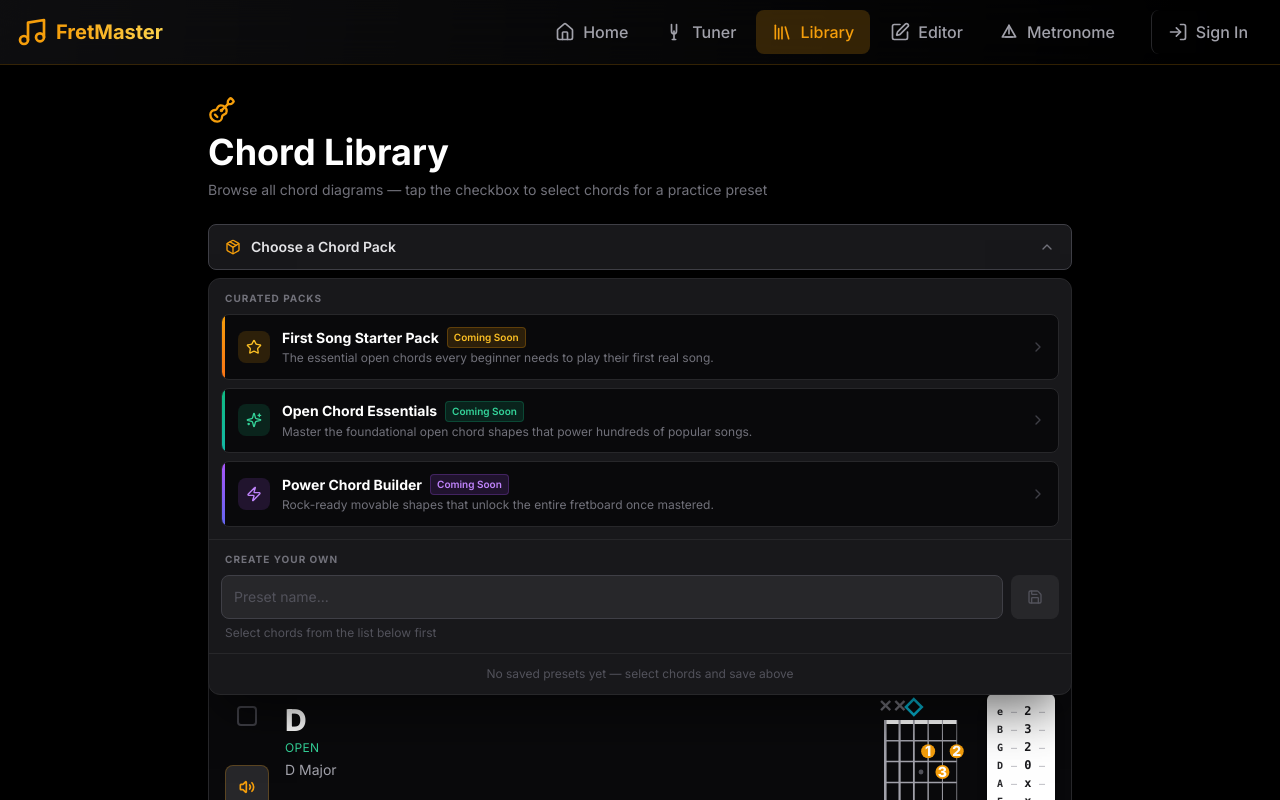
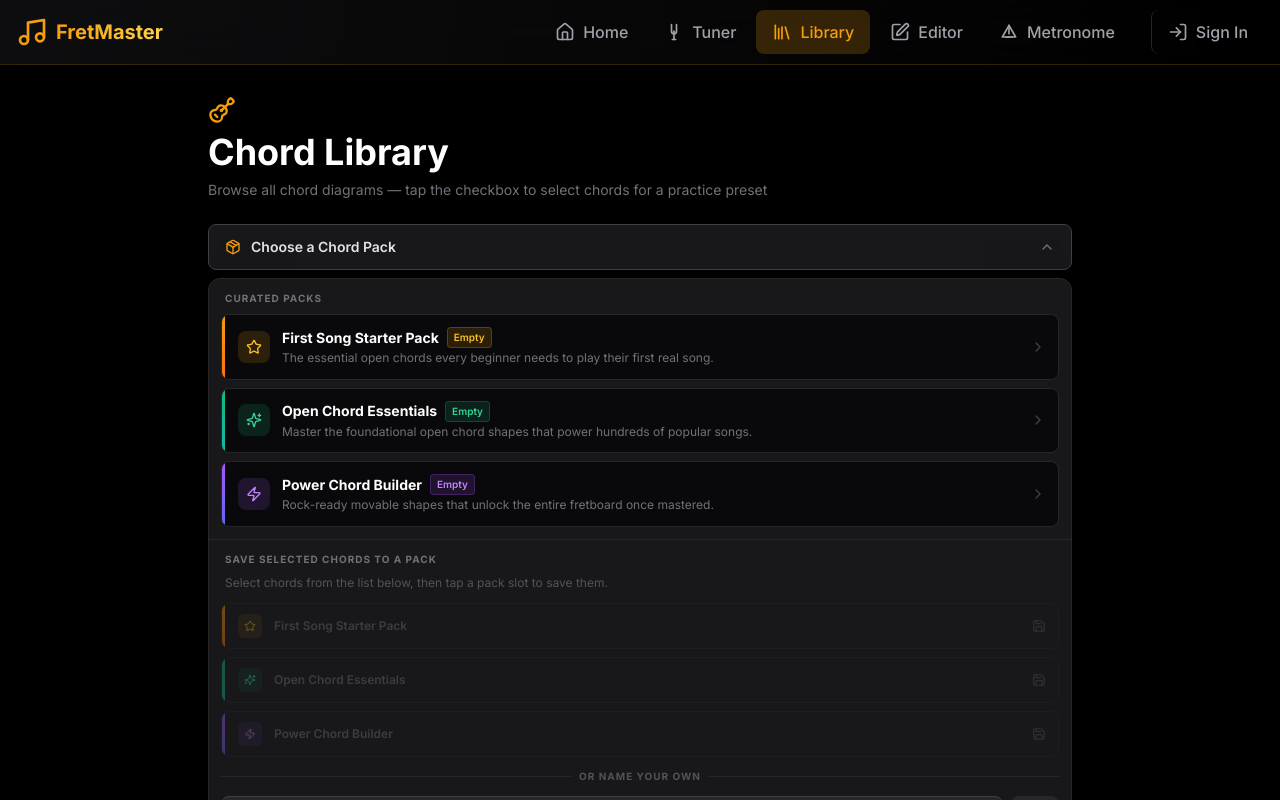
Before and after one commit to randysoller/onspace-9bg96c-13939, a React (Vite) app: page /library in a window 1280 px wide. Both pictures are taken after a click on the button "Choose a Chord Pack". Built offline with nearby package versions, Linux system fonts and the light colour scheme.

Commit message:
Pack slot chord assignment in Chord Library

```diff
--- a/src/pages/ChordLibrary.tsx
+++ b/src/pages/ChordLibrary.tsx
@@ -1,10 +1,11 @@
 
-import { useState, useMemo } from 'react';
+import { useState, useMemo, useEffect } from 'react';
 import { useNavigate } from 'react-router-dom';
 import {
   Guitar, Search, Sliders, Bookmark, Music, BarChart3, Move,
   Volume2, Library, MousePointer, Plus, Save, Heart, Edit,
   Package, ChevronDown, ChevronRight, Star, Sparkles, Zap,
+  CheckCircle2,
 } from 'lucide-react';
 import { CHORD_DATABASE } from '@/constants/chords';
 import type { ChordData } from '@/types/chord';
@@ -180,6 +181,14 @@ export default function ChordLibrary() {
   const [detailModalIndex, setDetailModalIndex] = useState(0);
   const [showPresetMenu, setShowPresetMenu] = useState(false);
   const [newPresetName, setNewPresetName] = useState('');
+  const [packAssignments, setPackAssignments] = useState<Record<string, string[]>>(() => {
+    try {
+      const stored = localStorage.getItem('fretmaster_pack_assignments');
+      return stored ? JSON.parse(stored) : {};
+    } catch {
+      return {};
+    }
+  });
 
   const { presets: userPresets, addPreset } = usePresetStore();
   const { editStandardChord, editChord, customChords, hiddenStandardChords } = useCustomChordStore();
@@ -262,6 +271,36 @@ export default function ChordLibrary() {
     navigate('/editor');
   };
 
+  const handleSaveToPackSlot = (packId: string) => {
+    if (selectedChords.size === 0) {
+      toast.error('Select at least one chord first');
+      return;
+    }
+    const updated = { ...packAssignments, [packId]: Array.from(selectedChords) };
+    setPackAssignments(updated);
+    localStorage.setItem('fretmaster_pack_assignments', JSON.stringify(updated));
+    const packTitle = CHORD_PACKS.find((p) => p.id === packId)?.title ?? packId;
+    toast.success(`${selectedChords.size} chords saved to "${packTitle}"`);
+  };
+
+  const handleLoadPackSlot = (packId: string) => {
+    const chords = packAssignments[packId];
+    if (!chords || chords.length === 0) return;
+    setSelectedChords(new Set(chords));
+    setSelectedPreset(packId);
+    setShowPresetMenu(false);
+    toast.success(`Loaded ${chords.length} chords from pack`);
+  };
+
+  const handleClearPackSlot = (packId: string) => {
+    const updated = { ...packAssignments };
+    delete updated[packId];
+    setPackAssignments(updated);
+    localStorage.setItem('fretmaster_pack_assignments', JSON.stringify(updated));
+    if (selectedPreset === packId) setSelectedPreset(null);
+    toast.success('Pack cleared');
+  };
+
   const handleCreatePreset = () => {
     if (!newPresetName.trim()) {
       toast.error('Please enter a preset name');
@@ -290,7 +329,7 @@ export default function ChordLibrary() {
 
   const favoriteCount = favoriteIds.size;
 
-  // ── Chord Pack definitions (curated packs — chords populated later) ──────────
+  // ── Chord Pack definitions ──────────────────────────────────────────────────
   const CHORD_PACKS = [
     {
       id: 'first-song-starter',
@@ -300,8 +339,8 @@ export default function ChordLibrary() {
       accentColor: 'from-amber-500 to-orange-500',
       badgeColor: 'bg-amber-500/15 text-amber-400 border-amber-500/25',
       iconBg: 'bg-amber-500/15 text-amber-400',
-      chordCount: 0,
-      comingSoon: true,
+      saveBtnColor: 'bg-amber-500/20 hover:bg-amber-500/30 text-amber-400 border-amber-500/30',
+      loadBtnColor: 'bg-amber-500 hover:bg-amber-600 text-zinc-950',
     },
     {
       id: 'open-chord-essentials',
@@ -311,8 +350,8 @@ export default function ChordLibrary() {
       accentColor: 'from-emerald-500 to-teal-500',
       badgeColor: 'bg-emerald-500/15 text-emerald-400 border-emerald-500/25',
       iconBg: 'bg-emerald-500/15 text-emerald-400',
-      chordCount: 0,
-      comingSoon: true,
+      saveBtnColor: 'bg-emerald-500/20 hover:bg-emerald-500/30 text-emerald-400 border-emerald-500/30',
+      loadBtnColor: 'bg-emerald-500 hover:bg-emerald-600 text-white',
     },
     {
       id: 'power-chord-builder',
@@ -322,8 +361,8 @@ export default function ChordLibrary() {
       accentColor: 'from-purple-500 to-indigo-500',
       badgeColor: 'bg-purple-500/15 text-purple-400 border-purple-500/25',
       iconBg: 'bg-purple-500/15 text-purple-400',
-      chordCount: 0,
-      comingSoon: true,
+      saveBtnColor: 'bg-purple-500/20 hover:bg-purple-500/30 text-purple-400 border-purple-500/30',
+      loadBtnColor: 'bg-purple-500 hover:bg-purple-600 text-white',
     },
   ];
 
@@ -381,10 +420,21 @@ export default function ChordLibrary() {
                   Curated Packs
                 </div>
                 <div className="space-y-2">
-                  {CHORD_PACKS.map((pack) => (
+                  {CHORD_PACKS.map((pack) => {
+                    const assigned = packAssignments[pack.id];
+                    const isPopulated = assigned && assigned.length > 0;
+                    const isActive = selectedPreset === pack.id;
+                    return (
                       <div
                         key={pack.id}
-                      className="relative flex items-center gap-3 bg-zinc-950 border border-zinc-800 rounded-lg p-3 overflow-hidden group cursor-default"
+                        onClick={() => isPopulated && handleLoadPackSlot(pack.id)}
+                        className={`relative flex items-center gap-3 bg-zinc-950 border rounded-lg p-3 overflow-hidden transition-all ${
+                          isPopulated
+                            ? isActive
+                              ? 'border-amber-500/50 cursor-pointer'
+                              : 'border-zinc-700 hover:border-zinc-600 cursor-pointer'
+                            : 'border-zinc-800 cursor-default'
+                        }`}
                       >
                         {/* Left color accent stripe */}
                         <div className={`absolute left-0 top-0 bottom-0 w-[3px] rounded-l-lg bg-gradient-to-b ${pack.accentColor}`} />
@@ -398,31 +448,103 @@ export default function ChordLibrary() {
                         <div className="flex-1 min-w-0">
                           <div className="flex items-center gap-2 flex-wrap">
                             <span className="text-sm font-bold text-white">{pack.title}</span>
-                          {pack.comingSoon && (
+                            {isPopulated ? (
+                              <span className="text-[10px] font-semibold px-1.5 py-0.5 rounded border bg-zinc-800 text-zinc-300 border-zinc-700">
+                                {assigned.length} chords
+                              </span>
+                            ) : (
                               <span className={`text-[10px] font-semibold px-1.5 py-0.5 rounded border ${pack.badgeColor}`}>
-                              Coming Soon
+                                Empty
                               </span>
                             )}
                           </div>
                           <p className="text-xs text-zinc-500 mt-0.5 leading-snug">{pack.description}</p>
                         </div>
 
-                      {/* Arrow */}
+                        {/* Right action */}
+                        {isPopulated ? (
+                          <div className="flex items-center gap-1.5 flex-shrink-0">
+                            {isActive && <CheckCircle2 className="w-4 h-4 text-amber-400" />}
+                            <button
+                              onClick={(e) => { e.stopPropagation(); handleClearPackSlot(pack.id); }}
+                              className="text-zinc-600 hover:text-zinc-400 text-[10px] underline underline-offset-2 transition-colors"
+                            >
+                              Clear
+                            </button>
+                          </div>
+                        ) : (
                           <ChevronRight className="w-4 h-4 text-zinc-700 flex-shrink-0" />
+                        )}
                       </div>
-                  ))}
+                    );
+                  })}
                 </div>
               </div>
 
               {/* ── Create Custom Preset ──────────────────────────────────── */}
               <div className="p-3 border-b border-zinc-800">
                 <div className="text-[10px] font-bold text-zinc-500 uppercase tracking-widest px-1 mb-2">
-                  Create Your Own
+                  Save Selected Chords to a Pack
                 </div>
+
+                {selectedChords.size === 0 ? (
+                  <p className="text-xs text-zinc-600 px-1 mb-3">
+                    Select chords from the list below, then tap a pack slot to save them.
+                  </p>
+                ) : (
+                  <p className="text-xs text-emerald-400 px-1 mb-3 font-medium">
+                    {selectedChords.size} chord{selectedChords.size !== 1 ? 's' : ''} selected — choose a pack slot:
+                  </p>
+                )}
+
+                {/* Pack slot buttons */}
+                <div className="space-y-2 mb-3">
+                  {CHORD_PACKS.map((pack) => {
+                    const assigned = packAssignments[pack.id];
+                    const isPopulated = assigned && assigned.length > 0;
+                    return (
+                      <button
+                        key={pack.id}
+                        onClick={() => handleSaveToPackSlot(pack.id)}
+                        disabled={selectedChords.size === 0}
+                        className={`w-full relative flex items-center gap-3 border rounded-lg px-3 py-2.5 overflow-hidden transition-all disabled:opacity-40 disabled:cursor-not-allowed ${
+                          selectedChords.size > 0
+                            ? `${pack.saveBtnColor} border`
+                            : 'bg-zinc-900 border-zinc-800 text-zinc-500'
+                        }`}
+                      >
+                        {/* Accent stripe */}
+                        <div className={`absolute left-0 top-0 bottom-0 w-[3px] rounded-l-lg bg-gradient-to-b ${pack.accentColor}`} />
+
+                        <div className={`flex-shrink-0 w-6 h-6 rounded-md flex items-center justify-center ml-1 ${pack.iconBg}`}>
+                          <span className="scale-75">{pack.icon}</span>
+                        </div>
+
+                        <span className="flex-1 text-left text-xs font-semibold">{pack.title}</span>
+
+                        {isPopulated && (
+                          <span className="text-[10px] text-zinc-400 shrink-0">
+                            {assigned.length} saved
+                          </span>
+                        )}
+
+                        <Save className="w-3.5 h-3.5 shrink-0 opacity-70" />
+                      </button>
+                    );
+                  })}
+                </div>
+
+                {/* Divider */}
+                <div className="flex items-center gap-2 mb-3">
+                  <div className="flex-1 h-px bg-zinc-800" />
+                  <span className="text-[10px] text-zinc-600 font-bold uppercase tracking-widest">or name your own</span>
+                  <div className="flex-1 h-px bg-zinc-800" />
+                </div>
+
                 <div className="flex gap-2">
                   <input
                     type="text"
-                    placeholder="Preset name..."
+                    placeholder="Custom preset name..."
                     value={newPresetName}
                     onChange={(e) => setNewPresetName(e.target.value)}
                     className="flex-1 bg-zinc-800 border border-zinc-700 rounded-lg px-3 py-2 text-sm text-white placeholder-zinc-600 focus:outline-none focus:border-amber-500 transition-colors"
@@ -435,9 +557,6 @@ export default function ChordLibrary() {
                     <Save className="w-4 h-4" />
                   </button>
                 </div>
-                {selectedChords.size === 0 && (
-                  <p className="text-xs text-zinc-600 mt-1.5 px-1">Select chords from the list below first</p>
-                )}
               </div>
 
               {/* ── Saved User Presets ────────────────────────────────────── */}
```
Lines whose indentation alone changed are shown as unchanged.
